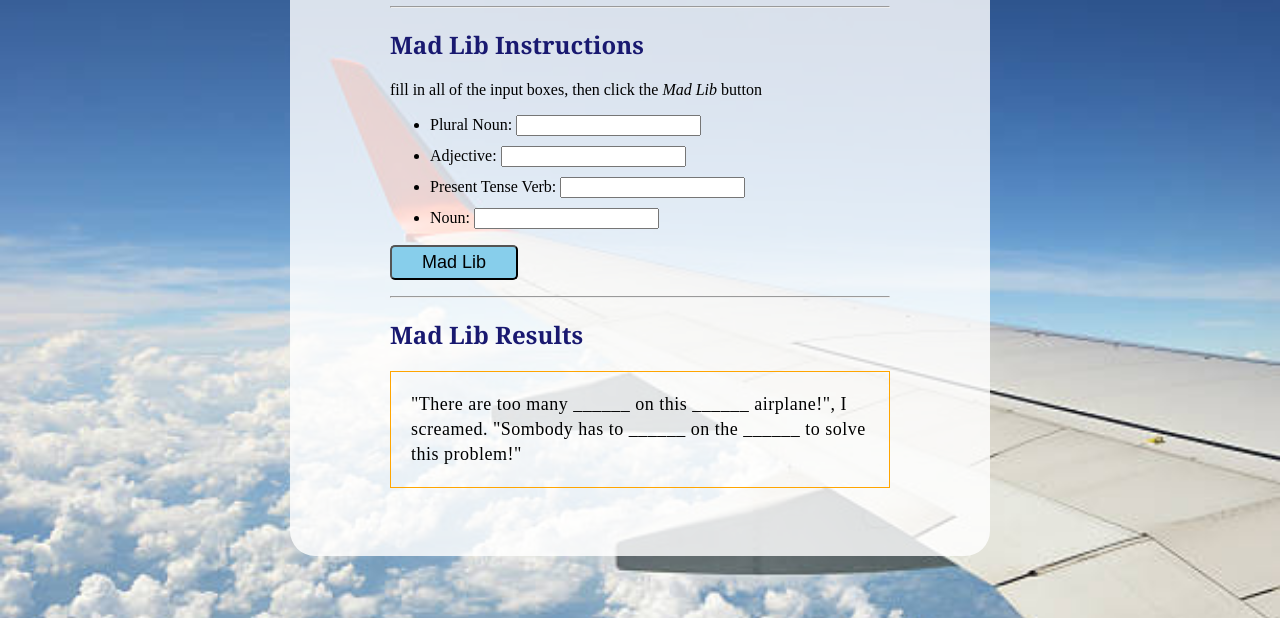
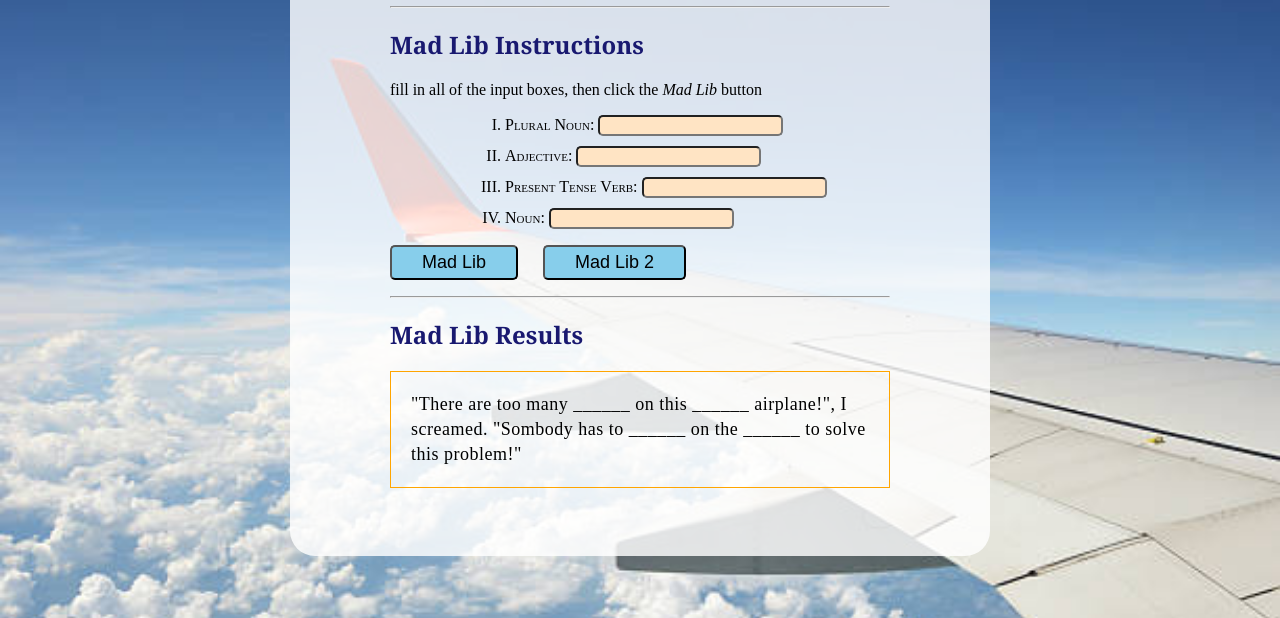
Before and after one commit to Finnfert/Mad-Libs, a plain HTML site: page index.html in a window 1280 px wide. Shown: the part 182-800 px from the top of the page. Drawn offline with Linux system fonts and the light colour scheme.

Commit message:
Add files via upload

```diff
--- a/index.html
+++ b/index.html
@@ -13,13 +13,29 @@
     <p>
       fill in all of the input boxes, then click the <em>Mad Lib</em> button
     </p>
-    <ul>
-      <li>Plural Noun: <input type="text" name="" /></li>
-      <li>Adjective: <input type="text" name="" /></li>
-      <li>Present Tense Verb: <input type="text" name="" /></li>
-      <li>Noun: <input type="text" name="" /></li>
-    </ul>
-    <p><button>Mad Lib</button></p>
+    <ol type="I">
+      <div>
+        <li>
+          <span class="smallcaps">Plural Noun</span>:
+          <input type="text" name="" />
+        </li>
+        <li>
+          <span class="smallcaps">Adjective</span>:
+          <input type="text" name="" />
+        </li>
+        <li>
+          <span class="smallcaps">Present Tense Verb</span>:
+          <input type="text" name="" />
+        </li>
+        <li>
+          <span class="smallcaps">Noun</span>: <input type="text" name="" />
+        </li>
+      </div>
+    </ol>
+    <p>
+      <button id="button1">Mad Lib</button
+      ><button id="button2">Mad Lib 2</button>
+    </p>
     <hr />
 
     <h2>Mad Lib Results</h2>
--- a/style.css
+++ b/style.css
@@ -9,6 +9,14 @@ body {
   padding: 50px 100px;
   margin: 25px auto;
   border-radius: 25px;
+}
+
+#button2 {
+  margin-left: 25px;
+}
+
+ol {
+  margin-left: 75px;
 }
 
 h1 {
@@ -41,3 +49,22 @@ button {
   line-height: 25px;
   letter-spacing: 0.5px;
 }
+
+#button1:hover {
+  background-color: rgb(163, 118, 255);
+}
+
+#button2:hover {
+  text-decoration: underline;
+}
+
+.smallcaps {
+  font-variant: small-caps;
+}
+
+input {
+  background-color: bisque;
+  border: rgb(255, 169, 56) 10 px;
+  border-radius: 5px;
+  text-align: center;
+}
```
